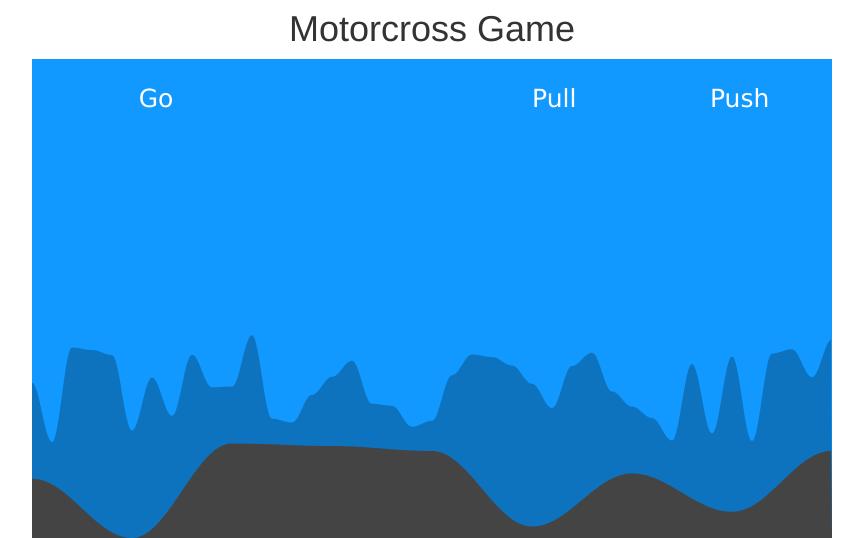
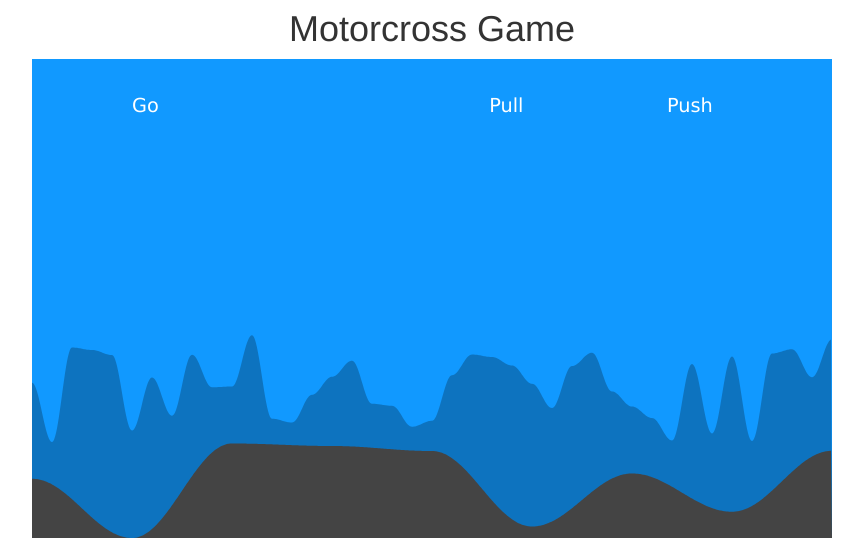
Before and after one commit to chriscarman/my-first-website, a Django app: template ads/templates/ads/index.html in a window 1280 px wide. Shown: the part 51-589 px from the top of the page, without its empty margins (208-1071 px from the left). Run offline with Django 3.2, Linux system fonts and the light colour scheme; the template is opened without the code that fills it, so the values that code supplies are empty; some libraries are stand-ins or nearby versions.

Commit message:
Update index.html

```diff
--- a/ads/templates/ads/index.html
+++ b/ads/templates/ads/index.html
@@ -176,7 +176,7 @@ var Player =  function(){
 
         var grounded = 0;
         if(p1-12 > this.y){
-            this.ySpeed += 0.18;
+            this.ySpeed += 0.21;
         }else{
             this.ySpeed -= this.y - (p1-11.8);
             this.y = p1 - 12;
@@ -184,7 +184,7 @@ var Player =  function(){
         }
 
         var angle = Math.atan2((p2-12) - this.y, (this.x+6) - this.x);
-        this.y += this.ySpeed;
+        this.y += 0.9*this.ySpeed;
 
         if(!playing || grounded && Math.abs(this.rot) > Math.PI * 0.5){
             playing = false;
@@ -253,10 +253,10 @@ function loop(){
     ctx.fill();
 
     ctx.fillStyle = "white";
-    ctx.font = "25px Verdana";
-    ctx.fillText("Go", c.width/7.5, c.height/10, buttons[0].width/2);
-    ctx.fillText("Pull",c.width/1.6, c.height/10, buttons[1].width/1.7);
-    ctx.fillText("Push",c.width/1.18, c.height/10, buttons[2].width/1.5);
+    ctx.font = "138%  Verdana";
+    ctx.fillText("Go", c.width/8, c.height/9, c.width/2);
+    ctx.fillText("Pull",c.width/1.75, c.height/9, buttons[1].width/1.7);
+    ctx.fillText("Push",c.width/1.26, c.height/9, buttons[2].width/1.5);
 
 
     player.draw();
```
